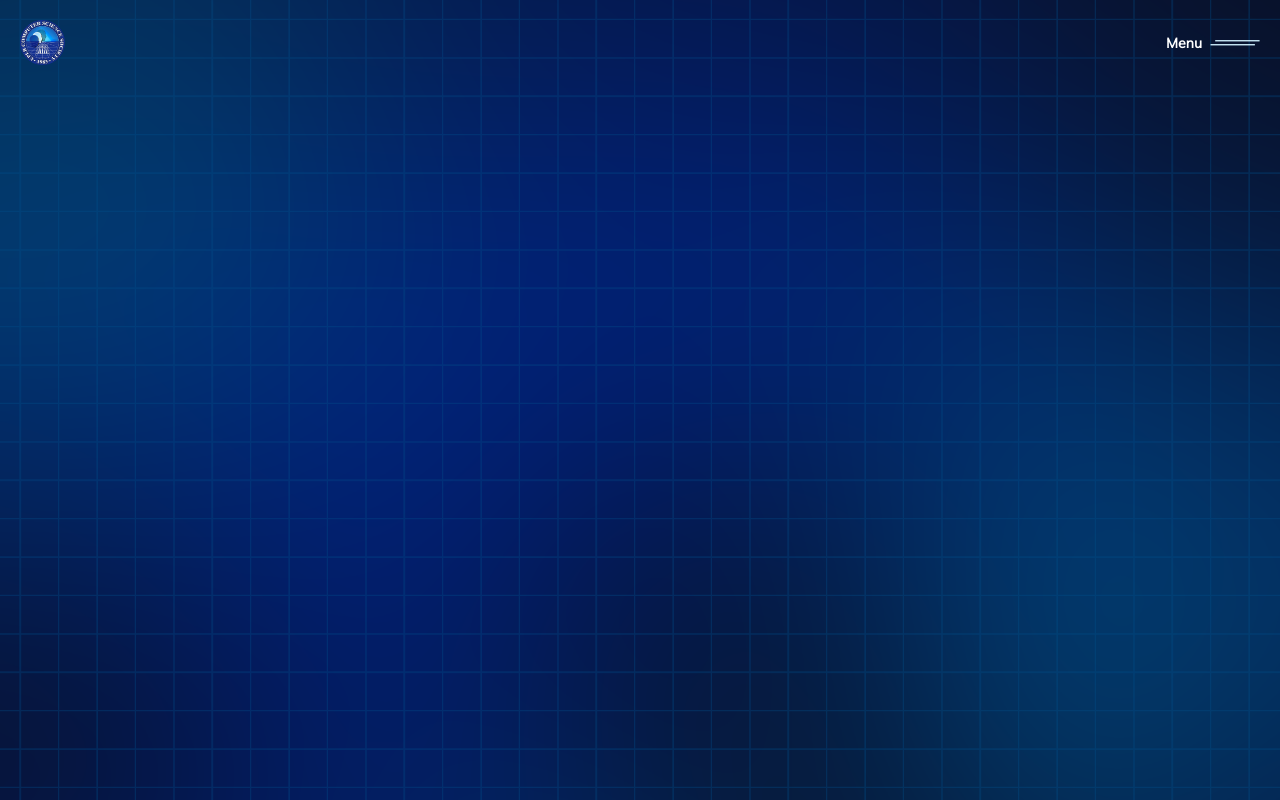
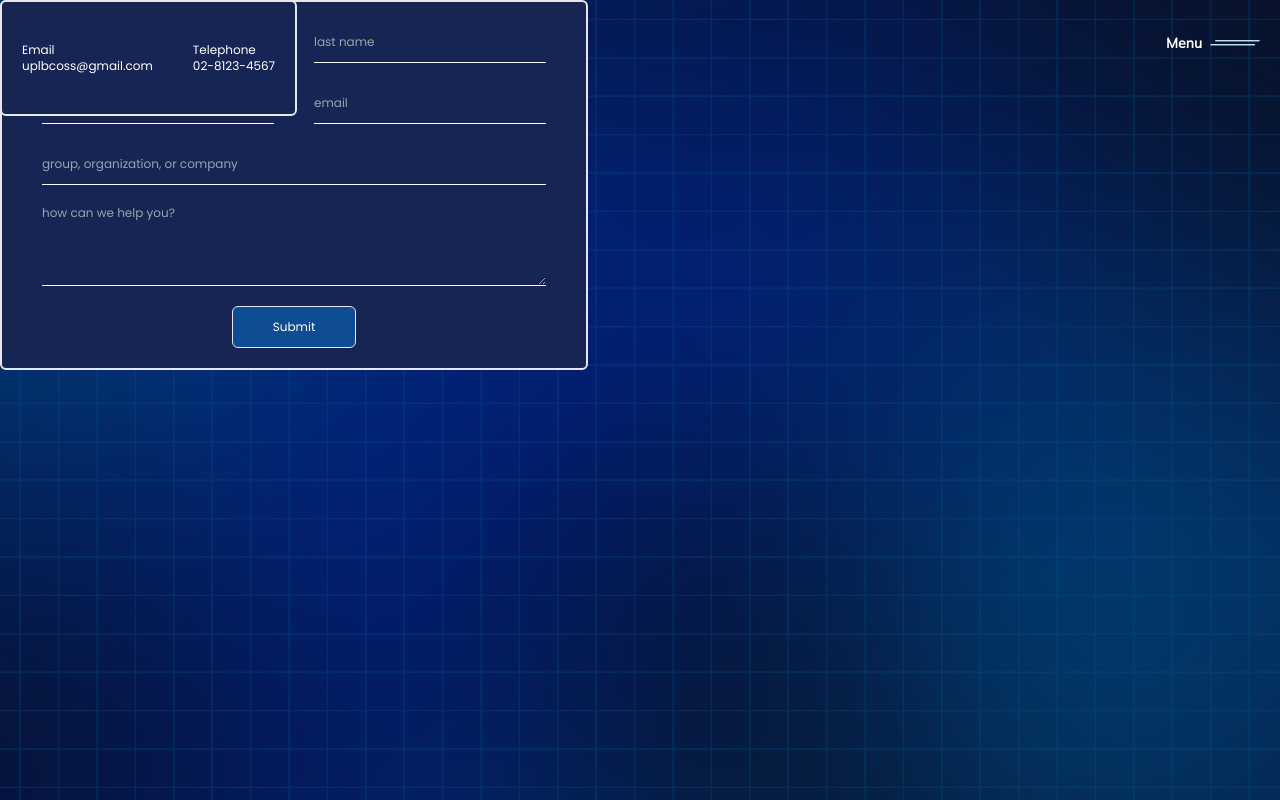
Before and after one commit to graceangeleee/website-revamp, a Next.js app: page /contactus in a window 1280 px wide. Built offline with nearby package versions, Linux system fonts and the light colour scheme.

Commit message:
forms and contact details

```diff
--- /dev/null
+++ b/src/app/contactus/contactDetails.js
@@ -0,0 +1,14 @@
+export default function ContactDetails(){
+    return(
+        <div className="max-w-2xl flex flex-row border-2 px-5 py-10 absolute bg-blue-950 bg-blend-luminosity rounded-md text-xs">
+            <div className="flex flex-col mr-10">
+                <text>Email</text>
+                <text>uplbcoss@gmail.com</text>
+            </div>
+            <div className="flex flex-col">
+                <text clas>Telephone</text>
+                <text>02-8123-4567</text>
+            </div>
+        </div>
+    )
+}
--- a/src/app/contactus/form.js
+++ b/src/app/contactus/form.js
@@ -1,7 +1,43 @@
-export default function Form(){
-    return(
-        <div>
-
-        </div>
-    )
-}
+export default function Form() {
+    return (
+      <div className="max-w-2xl border-2 px-10 absolute bg-blue-950 bg-blend-luminosity rounded-md">
+        <form className="border-white flex flex-col text-xs">
+          <div className="flex flex-row mt-5">
+            <input
+              type="text"
+              placeholder="first name"
+              className="border-b-1 border-white bg-blue-950 focus:border-none mr-10 py-3"
+            />
+            <input
+              type="text"
+              placeholder="last name"
+              className="border-b-1 border-white bg-blue-950 focus:border-none py-3"
+            />
+          </div>
+          <div className="flex flex-row mt-5">
+            <input
+              type="text"
+              placeholder="phone number"
+              className="border-b-1 border-white bg-blue-950 focus:border-none mr-10 py-3"
+            />
+            <input
+              type="text"
+              placeholder="email"
+              className="border-b-1 border-white bg-blue-950 focus:border-none py-3"
+            />
+          </div>
+          <input
+            type="text"
+            placeholder="group, organization, or company"
+            className="border-b-1 border-white bg-blue-950 focus:border-none mt-5 py-3"
+          />
+          <textarea
+            rows={5}
+            className="border-b-1 border-white bg-blue-950 focus:border-none mt-5"
+            placeholder="how can we help you?"
+          ></textarea>
+          <button type="Submit" className="mt-5 border-1 py-3 px-10 rounded-md max-w-md self-center bg-blue-button mb-5">Submit</button>
+        </form>
+      </div>
+    );
+  }
--- a/src/app/contactus/page.js
+++ b/src/app/contactus/page.js
@@ -1,11 +1,16 @@
 import Header from "../header"
+import Form from "./form"
+import ContactDetails from "./contactDetails"
 
 export default function Contact(){
     return(
-        <div className='bg-home bg-cover bg-no-repeat'>
+        <div className='flex flex-col bg-home bg-cover bg-no-repeat'>
             <Header/>
-            <div className="flex flex-row">
-
+            <div className="flex flex-row font-poppins text-white">
+                <div className="flex flex-col">
+                    <Form/>
+                    <ContactDetails/>
+                </div>
             </div>
         </div>
     )
--- a/tailwind.config.js
+++ b/tailwind.config.js
@@ -14,6 +14,15 @@ module.exports = {
       fontFamily:{
         poppins: ['Poppins'],
         mulish: ['Mulish']
+      },
+      borderWidth: {
+        '1': '1px', // You can adjust the border width as needed
+      },
+      borderColor: {
+        'white': '#FFFFFF', // Replace with your desired border color
+      },
+      backgroundColor:{
+        'blue-button': '#0E4D92'
       }
     },
   },
```
